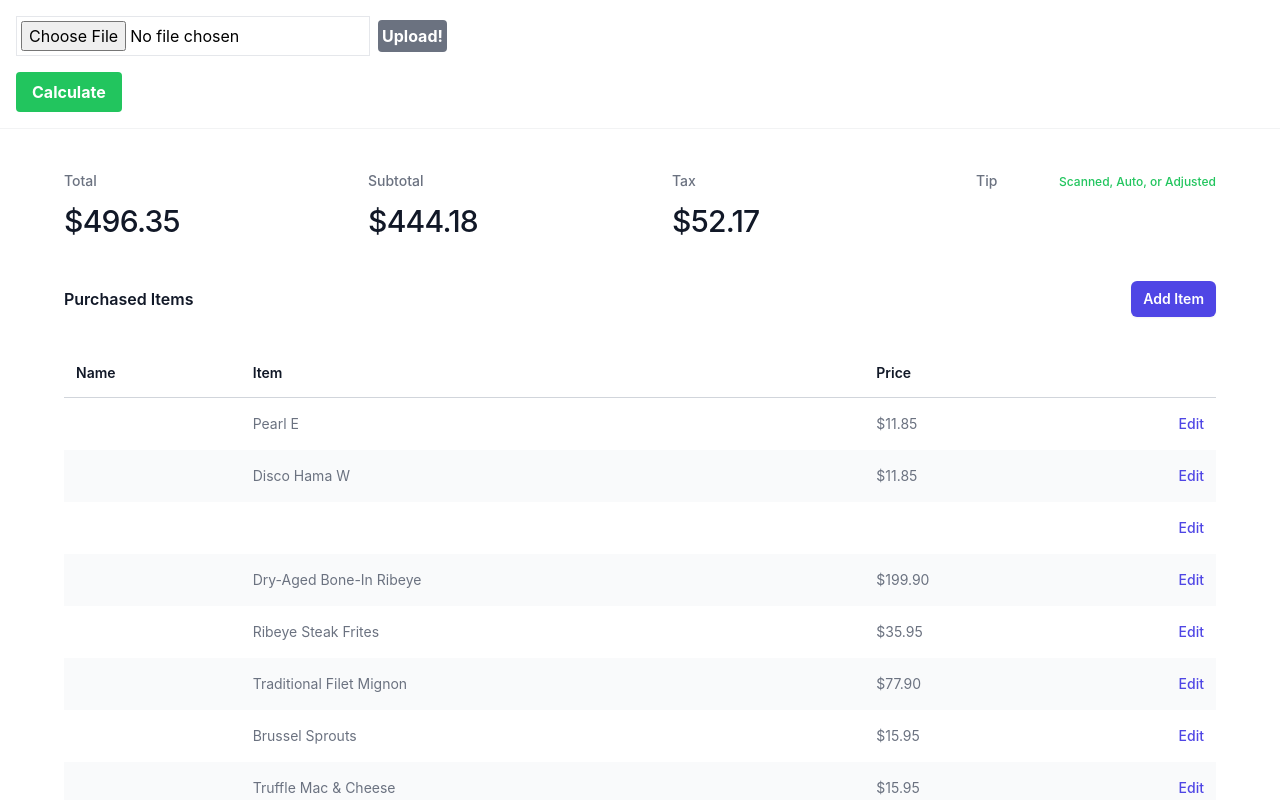
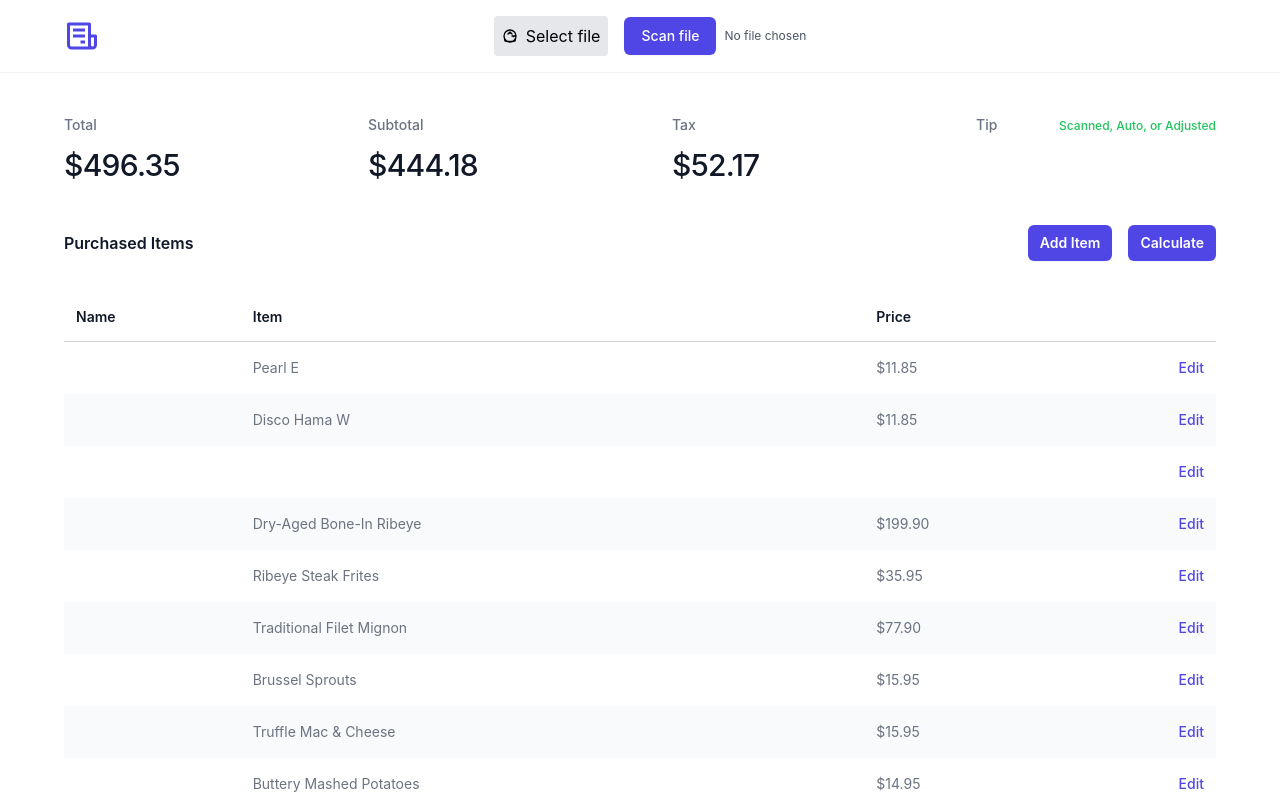
Before and after one commit to vinhle000/receipt-splitter, a React (Create React App) app in the folder client/: page / in a window 1280 px wide. Shown: the top 800 px of the page. Built offline with nearby package versions, Linux system fonts and the light colour scheme.

Commit message:
Further refactoring of top action bar

```diff
--- a/client/src/App.js
+++ b/client/src/App.js
@@ -11,9 +11,11 @@ import AssignModal from './components/AssignModal';
 import UserInfoList from './components/userInfoList/UserInfoList';
 import ActionBar from './components/ActionBar';
 import ReceiptStats from './components/ReceiptStats';
-//styled components:
 
 
+//TODO 2.13.24
+// Keep original state of receipt info, and then use it to reset/default all values,
+// Will provide a reset without making a new request to the Butler API for another scan
 
 
 function App() {
@@ -24,8 +26,7 @@ function App() {
   const [isAssignPersonModalOn, setAssignModalOn] =
     useState(false);
 
-  const [assignee, setAssignee] = useState('');
-  // const [selectionModel, setSelectionModel] = useState();
+
   const [userInfo, setUserInfo] = useState(null);
   const [selected, setSelected] = useState([]);
   const [tipRate, setTipRate] = useState(.18); //Maybe add tip percentage as an option
@@ -46,7 +47,7 @@ function App() {
 
   return (
     <>
-    <div className='TopBarContainer  flex justify-between md:container md:mx-auto ' >
+    <div className='TopBarContainer  flex justify-between md:container md:mx-auto px-8 ' >
       <ActionBar
         purchasedItems={purchasedItems}
         setPurchasedItems={setPurchasedItems}
@@ -62,19 +63,6 @@ function App() {
         selectedFile={selectedFile}
         onFileChange={onFileChange}
       />
-
-      {/* {receiptInfo && (
-        <div className='ReceiptInfoContainer text-r font-medium text-black '>
-          <h1 className='text-xl font-bold underline'>Receipt Info</h1>
-          {receiptInfo["Merchant Name"].length > 0 && <h1>{receiptInfo["Merchant Name"]}</h1>}
-          <h2>{`Total: ${receiptInfo.Total}`}</h2>
-          <h3>{`Subtotal: ${receiptInfo.Subtotal}`}</h3>
-          <h3>{`Total Tax: ${receiptInfo["Total Tax"]}`}</h3>
-          <h3>{`Tip: ${receiptInfo["Tip"]}`}</h3> <textField></textField>
-          {taxRate && <h3>{`Estimated Tax: ${taxRate}`}</h3>}
-          {tipRate && <h3>{`Estimated Tip: ${tipRate}`}</h3>}
-        </div>
-      )} */}
 
 
 
@@ -93,6 +81,11 @@ function App() {
           setUpdatedPurchasedItems={setUpdatedPurchasedItems}
           selected={selected}
           setSelected={setSelected}
+          setPurchasedItems={setPurchasedItems}
+          taxRate={taxRate}
+          tipRate={tipRate}
+          setUserInfo={setUserInfo}
+
         />
       </div>
 
--- a/client/src/components/ActionBar.js
+++ b/client/src/components/ActionBar.js
@@ -1,9 +1,8 @@
-import React, {useState, useEffect} from 'react';
+import React, { useState, useEffect } from "react";
 import axios from "axios";
+import { BiReceipt } from "react-icons/bi";
 
-
-
-function ActionBar ({
+function ActionBar({
   purchasedItems,
   setPurchasedItems,
   updatedPurchasedItems,
@@ -18,35 +17,8 @@ function ActionBar ({
   selectedFile,
   onFileChange,
 }) {
-
-
-  const handleCalculate = async () =>  {
-    setPurchasedItems(updatedPurchasedItems)
-    console.log('UPDATED ITEMS >>>> ', updatedPurchasedItems)
-    let userInfo = {}
-
-    for (let item of purchasedItems) {
-      const itemPrice = Number(item.totalPrice.slice(1)) // remove $ sign
-      if (item.user in userInfo) {
-        userInfo[item.user].subtotal = userInfo[item.user].subtotal + itemPrice;
-      } else { // Initialize
-        userInfo[item.user] = {
-        subtotal: itemPrice,
-        };
-      }
-      // TODO: add prop with array of purchased items by user
-      userInfo[item.user].tax = (userInfo[item.user].subtotal * taxRate).toFixed(2);
-      let subtotalWithTax = userInfo[item.user].subtotal * (1 + taxRate);
-
-      userInfo[item.user].tip = (subtotalWithTax *  tipRate).toFixed(2);
-      userInfo[item.user].owedTotal = (subtotalWithTax * (1 + tipRate)).toFixed(2);
-
-    }
-    setUserInfo(userInfo);
-  }
-
   if (userInfo !== null) {
-    console.log('>>> Calculated userInfo :', Object.entries(userInfo));
+    console.log(">>> Calculated userInfo :", Object.entries(userInfo));
   }
 
   // Upload File //
@@ -62,19 +34,22 @@ function ActionBar ({
       headers: { "Content-Type": "multipart/form-data" },
     })
       .then((res) => {
-        console.log("Response Success status: ", JSON.stringify(res.data, null, 2));
+        console.log(
+          "Response Success status: ",
+          JSON.stringify(res.data, null, 2),
+        );
         setReceiptInfo(res.data);
         setPurchasedItems(res.data.purchasedItems);
         setUpdatedPurchasedItems(res.data.purchasedItems);
 
-         // calculate tax and tip to add to owedTotal
-        const subtotal = Number(res.data['Subtotal'].slice(1));
-        const total = Number(res.data['Total'].slice(1));
+        // calculate tax and tip to add to owedTotal
+        const subtotal = Number(res.data["Subtotal"].slice(1));
+        const total = Number(res.data["Total"].slice(1));
         // TODO: Move this process to the server side,
         // Butler has issues discerning between subtotals and Total of the receipt
-          // Flip them if Subtotals is greater than Totals,
-            // Assign Totals = Subtotals
-            // and Subtotals = Totals
+        // Flip them if Subtotals is greater than Totals,
+        // Assign Totals = Subtotals
+        // and Subtotals = Totals
         // Maybe in the server, add the calculated fields to the extracted and process/formatted receipt info
         // {
         //   calculated:{
@@ -84,8 +59,8 @@ function ActionBar ({
         //   }
         // }
 
-        let taxRate = (total - subtotal) / total
-        console.log(' tax rate is >>> ', taxRate)
+        let taxRate = (total - subtotal) / total;
+        console.log(" tax rate is >>> ", taxRate);
 
         // TODO: tipRate
         // const total = Number(res.data.Total.slice(1));
@@ -93,9 +68,9 @@ function ActionBar ({
         // let tipRate = tipAmount / total;
         // console.log(' tax rate is >>> ', taxRate)
         // NOTE: Could place tip rate or tip amount field to calculate
-        let tipRate = 0.20 // percentage TODO: create input field for user
+        let tipRate = 0.2; // percentage TODO: create input field for user
 
-        setTaxRate(taxRate)
+        setTaxRate(taxRate);
         setTipRate(tipRate);
       })
       .catch((error) => {
@@ -116,37 +91,57 @@ function ActionBar ({
   };
 
   return (
-    <div className='ActionBarContainer p-4  md:container md:mx-auto basis-04'>
+    <div className="ActionBarContainer flex items-center justify-between p-4 text-black md:container md:mx-auto px-8 ">
+      <div>
+        {/* <h1 className="text-2xl font-bold">Logo</h1> */}
+        <BiReceipt className="text-4xl text-indigo-600" />
+      </div>
 
       {/* File upload section */}
-      <div className="mb-4">
+      <div className="flex items-center">
         <input
-          className="border p-1 mr-2"
-          type='file'
+          id="file-upload"
+          className="hidden"
+          type="file"
           onChange={onFileChange}
+          aria-describedby="file-upload-help" // For Accessibility improvements
         />
-        <button className='bg-gray-500 hover:bg-gray-700 text-white font-bold py-1 px-1 rounded' onClick={onFileUpload}>
-          Upload!
+        <label
+          htmlFor="file-upload"
+          className="cursor-pointer bg-gray-200 hover:bg-gray-300 p-2 rounded transition-colors duration-150 ease-in-out"
+        >
+          <span className="flex items-center">
+            <svg
+              className="w-4 h-4 mr-2"
+              fill="none"
+              strokeLinecap="round"
+              strokeLinejoin="round"
+              strokeWidth="2"
+              viewBox="0 0 24 24"
+              stroke="currentColor"
+            >
+              {" "}
+              {/* SVG for visual aid */}
+              <path d="M4 16v2a2 2 0 0 0 2 2h12a2 2 0 0 0 2-2v-2m-1.5-4.5l-1.5 1.5m-5-5L12 6m0 0l3 3m-3-3L9 9m12 3h-6m6 0a9 9 0 0 1-18 0m18 0a9 9 0 0 0-18 0"></path>
+            </svg>
+            Select file
+          </span>
+        </label>
+        <button
+          className="ml-4 inline-flex items-center px-4 py-2 border border-transparent text-sm font-medium rounded-md shadow-sm text-white bg-indigo-600 hover:bg-indigo-700 focus:outline-none focus:ring-2 focus:ring-offset-2 focus:ring-indigo-500"
+          onClick={onFileUpload}
+        >
+          Scan file
         </button>
+        <span id="file-upload-help" className="text-xs text-gray-600 ml-2">
+          No file chosen
+        </span>{" "}
+        {/* For Accessibility improvements */}
       </div>
 
-      {/* File details section */}
-      <div className="mb-4">
-        {fileData()}
-      </div>
-
-      {/* Calculate button section */}
-      <div>
-        <button
-          className='bg-green-500 hover:bg-green-700 text-white font-bold py-2 px-4 rounded'
-          onClick={handleCalculate}
-        >
-          Calculate
-        </button>
-      </div>
+      <div className="ml-4 flex items-center">{fileData()}</div>
     </div>
-  )
+  );
 }
 
-
 export default ActionBar;
--- a/client/src/components/ItemsTable.js
+++ b/client/src/components/ItemsTable.js
@@ -1,8 +1,6 @@
 import React from 'react';
 import { useState } from 'react'
 import { uuid } from 'uuidv4';
-
-import EditableTableCell from './purchasedItemsTable/EditableTableCell';
 
 
 function ItemsTable({
@@ -10,7 +8,11 @@ function ItemsTable({
   updatedPurchasedItems,
   setUpdatedPurchasedItems,
   selected,
-  setSelected }) {
+  setSelected,
+  setPurchasedItems,
+  taxRate,
+  tipRate,
+  setUserInfo,}) {
 
   const [isEditing, setIsEditing] = useState(null);
 
@@ -20,28 +22,31 @@ function ItemsTable({
     setUpdatedPurchasedItems(updatedItems)
   }
 
-  // const isSelected = (name) => selected.indexOf(name) !== -1;
+  const handleCalculate = async () =>  {
+    setPurchasedItems(updatedPurchasedItems)
+    console.log('UPDATED ITEMS >>>> ', updatedPurchasedItems)
+    let userInfo = {}
 
-  // const handleSelectedItem = (event, id) => {
-  //   const selectedIndex = selected.indexOf(id);
-  //   let newSelected = [];
+    for (let item of purchasedItems) {
+      const itemPrice = Number(item.totalPrice.slice(1)) // remove $ sign
+      if (item.user in userInfo) {
+        userInfo[item.user].subtotal = userInfo[item.user].subtotal + itemPrice;
+      } else { // Initialize
+        userInfo[item.user] = {
+        subtotal: itemPrice,
+        };
+      }
+      // TODO: add prop with array of purchased items by user
+      userInfo[item.user].tax = (userInfo[item.user].subtotal * taxRate).toFixed(2);
+      let subtotalWithTax = userInfo[item.user].subtotal * (1 + taxRate);
 
-  //   if (selectedIndex === -1) {
-  //     newSelected = newSelected.concat(selected, id);
-  //   } else if (selectedIndex === 0) {
-  //     newSelected = newSelected.concat(selected.slice(1));
-  //   } else if (selectedIndex === selected.length - 1) {
-  //     newSelected = newSelected.concat(selected.slice(0, -1))
-  //   } else if (selectedIndex > 0) {
-  //     newSelected = newSelected.concat(
-  //       selected.slice(0, selectedIndex),
-  //       selected.slice(selectedIndex + 1),
-  //     )
-  //   };
-  //   setSelected(newSelected);
-  //   // console.log('>>>> selected:',  selected);
-  //   // console.log('>>>> NEW selected:',  newSelected);
-  // }
+      userInfo[item.user].tip = (subtotalWithTax *  tipRate).toFixed(2);
+      userInfo[item.user].owedTotal = (subtotalWithTax * (1 + tipRate)).toFixed(2);
+
+    }
+    setUserInfo(userInfo);
+  }
+
 
   return (
     <div className="px-4 sm:px-6 lg:px-8">
@@ -57,6 +62,16 @@ function ItemsTable({
             Add Item
           </button>
         </div>
+        <div className="mt-4 sm:ml-4 sm:mt-0 sm:flex-none">
+          <button
+            type="button"
+            onClick={handleCalculate}
+            className="block rounded-md bg-indigo-600 px-3 py-2 text-center text-sm font-semibold text-white shadow-sm hover:bg-indigo-500 focus-visible:outline focus-visible:outline-2 focus-visible:outline-offset-2 focus-visible:outline-indigo-600"
+          >
+            Calculate
+          </button>
+        </div>
+
       </div>
       <div className="mt-8 flow-root">
         <div className="-mx-4 -my-2 overflow-x-auto sm:-mx-6 lg:-mx-8">
```
